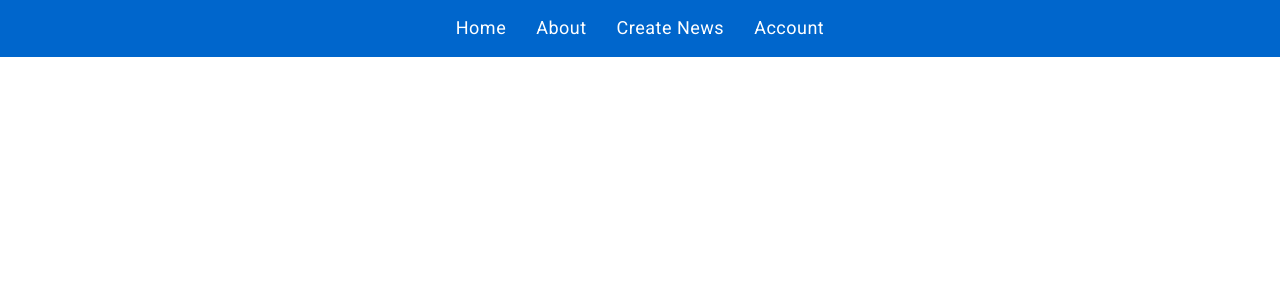
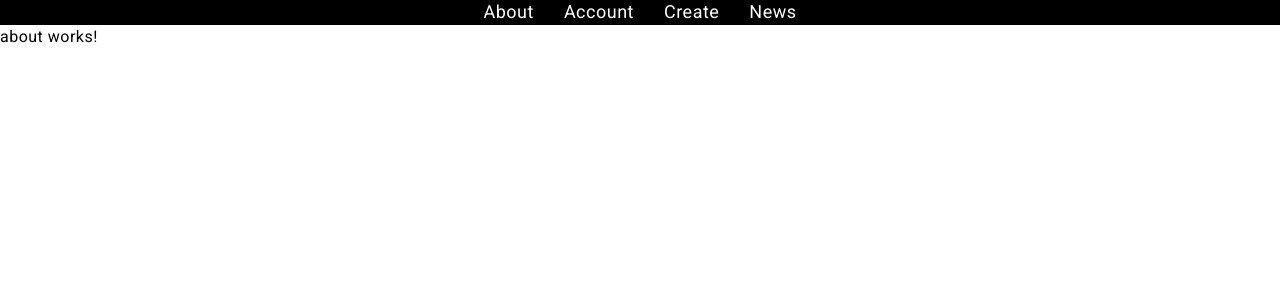
Before and after one commit to Bureeeek/SportSphere, an Angular app in the folder src/frontend/: page /about in a window 1280 px wide. Before the commit this address led to /. Shown: the top 300 px of the page. Built offline with nearby package versions, Linux system fonts and the light colour scheme.

Commit message:
Navbar
Navbar funktioniert nicht ganz aber man kann in die route. Werde ich noch zu Hause weitermachen

```diff
--- a/src/frontend/src/app/app.component.html
+++ b/src/frontend/src/app/app.component.html
@@ -1,14 +1,10 @@
-<header>
-  <nav>
-    <ul>
-      <li><a routerLink="/news">Home</a></li>
-      <li><a routerLink="/about">About</a></li>
-      <li><a routerLink="/create">Create News</a></li>
-      <li><a routerLink="/account">Account</a></li>
-    </ul>
-  </nav>
-</header>
+<nav>
+  <ul style="background-color: black; color: white;">
+    <li><a routerLink="/about" routerLinkActive="active">About</a></li>
+    <li><a routerLink="/account" routerLinkActive="active">Account</a></li>
+    <li><a routerLink="/create" routerLinkActive="active">Create</a></li>
+    <li><a routerLink="/news" routerLinkActive="active">News</a></li>
+  </ul>
+</nav>
 
-<main>
-  <router-outlet></router-outlet>  <!-- Hier wird die aktuelle Komponente angezeigt -->
-</main>
+<router-outlet></router-outlet>
--- a/src/frontend/src/app/app.config.ts
+++ b/src/frontend/src/app/app.config.ts
@@ -1,10 +1,15 @@
 import { ApplicationConfig, provideZoneChangeDetection } from '@angular/core';
 import { provideRouter } from '@angular/router';
 
-import { routes } from './app.routes';
+import { appRoutes } from './app.routes';
 import { provideClientHydration } from '@angular/platform-browser';
 import { provideAnimationsAsync } from '@angular/platform-browser/animations/async';
 
 export const appConfig: ApplicationConfig = {
-  providers: [provideZoneChangeDetection({ eventCoalescing: true }), provideRouter(routes), provideClientHydration(), provideAnimationsAsync()]
+  providers: [
+    provideZoneChangeDetection({ eventCoalescing: true }),
+    provideRouter(appRoutes),
+    provideClientHydration(),
+    provideAnimationsAsync()
+  ]
 };
--- a/src/frontend/src/app/app.routes.ts
+++ b/src/frontend/src/app/app.routes.ts
@@ -1,3 +1,13 @@
 import { Routes } from '@angular/router';
+import { AboutComponent } from './about/about.component';
+import { AccountComponent } from './account/account.component';
+import { CreateComponent } from './create/create.component';
+import { NewsComponent } from './news/news.component';
 
-export const routes: Routes = [];
+export const appRoutes: Routes = [
+  { path: 'about', component: AboutComponent },
+  { path: 'account', component: AccountComponent },
+  { path: 'create', component: CreateComponent },
+  { path: 'news', component: NewsComponent },
+  { path: '', redirectTo: '/about', pathMatch: 'full' }
+];
--- a/src/frontend/src/main.ts
+++ b/src/frontend/src/main.ts
@@ -1,6 +1,6 @@
 import { bootstrapApplication } from '@angular/platform-browser';
+import { AppComponent } from './app/app.component';
 import { appConfig } from './app/app.config';
-import { AppComponent } from './app/app.component';
 
 bootstrapApplication(AppComponent, appConfig)
-  .catch((err) => console.error(err));
+  .catch(err => console.error(err));
```
Also changed, not shown: src/frontend/src/app/app-routing.module.ts (deleted, +0 -20 lines), src/frontend/src/app/app.module.ts (deleted, +0 -26 lines).
